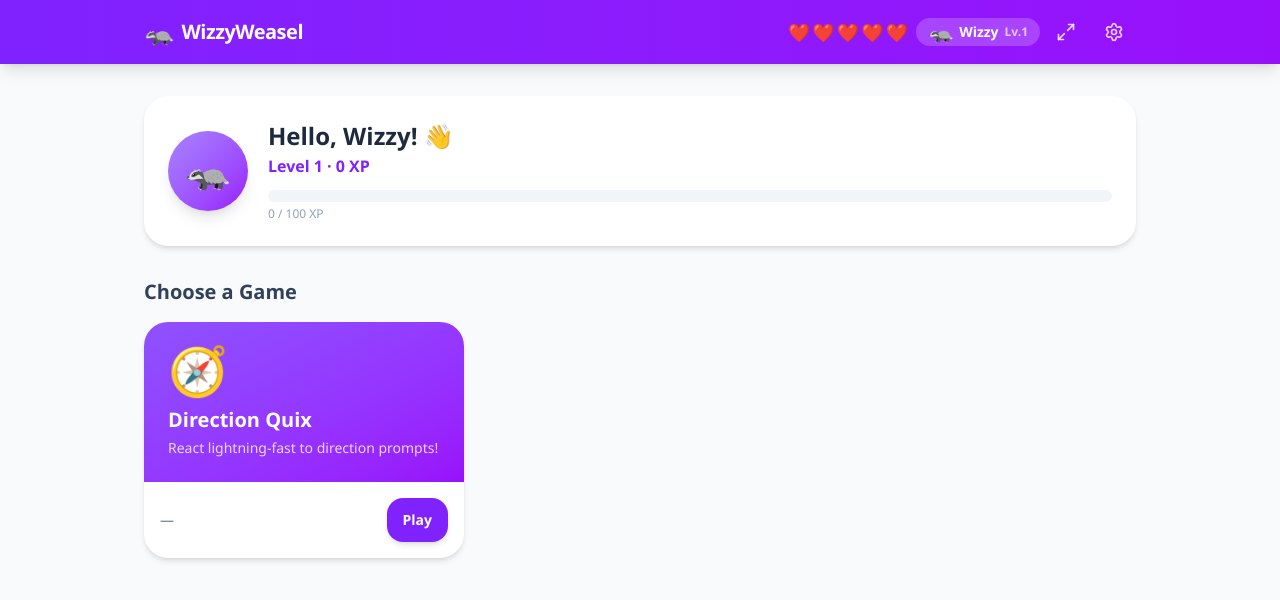
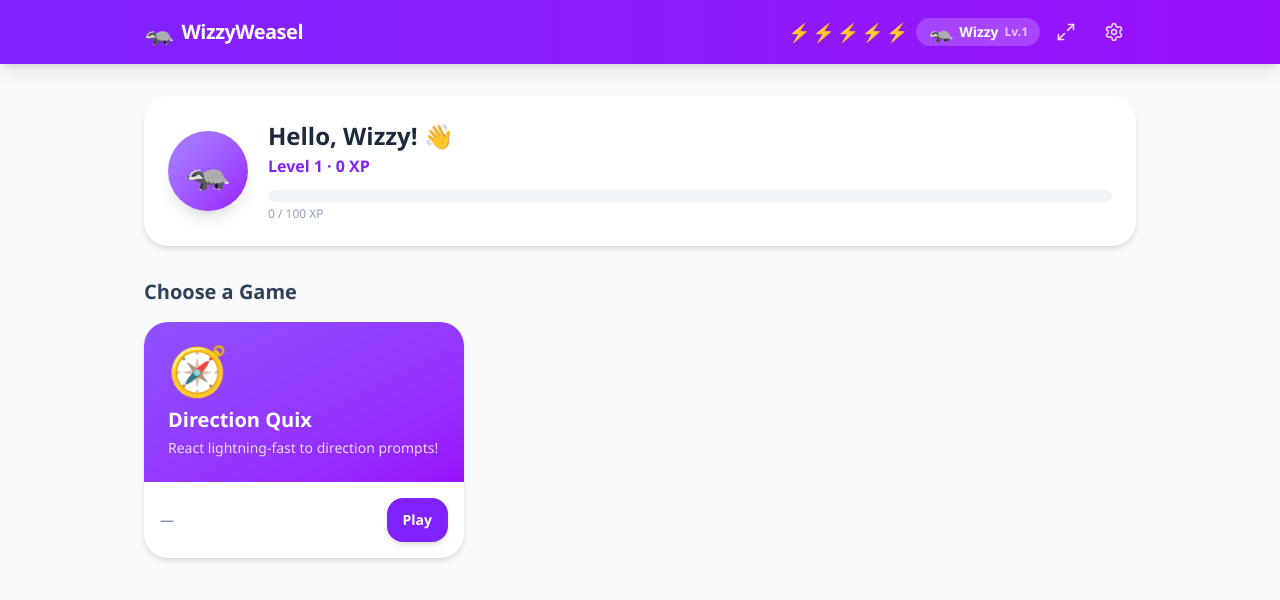
Before and after one commit to datag/wizzy-weasel, a Vue app: page / in a window 1280 px wide. Shown: the top 600 px of the page. Built offline with nearby package versions, Linux system fonts and the light colour scheme.

Commit message:
feat: Replace stamina lives with boost/power level

```diff
--- a/src/components/games/DirectionQuix.vue
+++ b/src/components/games/DirectionQuix.vue
@@ -1,39 +1,19 @@
 <script setup lang="ts">
 import { ref, computed, onMounted, onUnmounted } from 'vue'
 import { useI18n } from 'vue-i18n'
-import { useUserStore, XP_PER_CORRECT, STAMINA_PENALTY } from '@/stores/user'
+import { useUserStore, XP_PER_CORRECT } from '@/stores/user'
 import { useGameStore } from '@/stores/game'
-import { storeToRefs } from 'pinia'
 import type { Direction, PromptMode, QuixRound } from '@/types/index'
 import AppButton from '@/components/ui/AppButton.vue'
-import { MAX_STAMINA } from '@/stores/user'
 
 const emit = defineEmits<{ (e: 'exit'): void }>()
 
 const { t } = useI18n()
 const userStore = useUserStore()
 const gameStore = useGameStore()
-const { stamina } = storeToRefs(userStore)
-
-// ─── Game state ───────────────────────────────────────────────
-type Phase = 'ready' | 'playing' | 'feedback' | 'gameover'
-const phase = ref<Phase>('ready')
-const currentRound = ref<QuixRound | null>(null)
-const feedbackMsg = ref('')
-const feedbackPositive = ref(true)
-const sessionScore = ref(0)
-const round = ref(0)
-let timer: ReturnType<typeof setTimeout> | null = null
-let progressTimer: ReturnType<typeof setInterval> | null = null
-const timeLeft = ref(0)
-const timeLimit = ref(0)
-const progressPct = computed(() => timeLimit.value > 0 ? (timeLeft.value / timeLimit.value) * 100 : 0)
-
-// ─── Swipe detection ─────────────────────────────────────────
-let touchStartX = 0
-let touchStartY = 0
 
 // ─── Constants ───────────────────────────────────────────────
+const MAX_LIVES = 5
 const DIRECTIONS: Direction[] = ['left', 'right', 'up', 'down']
 const PROMPT_COLORS = [
   'text-yellow-300', 'text-cyan-300', 'text-pink-300',
@@ -44,6 +24,25 @@ const EMOJI_MAP: Record<Direction, string> = {
 }
 const BASE_TIME = 3000   // ms for round 1
 const MIN_TIME = 600     // minimum time window
+
+// ─── Game state ───────────────────────────────────────────────
+type Phase = 'ready' | 'playing' | 'feedback' | 'gameover'
+const phase = ref<Phase>('ready')
+const currentRound = ref<QuixRound | null>(null)
+const feedbackMsg = ref('')
+const feedbackPositive = ref(true)
+const sessionScore = ref(0)
+const round = ref(0)
+const lives = ref(MAX_LIVES)
+let timer: ReturnType<typeof setTimeout> | null = null
+let progressTimer: ReturnType<typeof setInterval> | null = null
+const timeLeft = ref(0)
+const timeLimit = ref(0)
+const progressPct = computed(() => timeLimit.value > 0 ? (timeLeft.value / timeLimit.value) * 100 : 0)
+
+// ─── Swipe detection ─────────────────────────────────────────
+let touchStartX = 0
+let touchStartY = 0
 
 function getTimeLimit(r: number): number {
   return Math.max(MIN_TIME, BASE_TIME - r * 120)
@@ -70,6 +69,7 @@ function startGame() {
   gameStore.startGame('direction-quix')
   sessionScore.value = 0
   round.value = 0
+  lives.value = MAX_LIVES
   phase.value = 'playing'
   nextRound()
 }
@@ -106,17 +106,17 @@ function handleAnswer(direction: Direction | null) {
     feedbackMsg.value = t('game.correct', { xp: XP_PER_CORRECT })
     feedbackPositive.value = true
   } else {
-    userStore.loseStamina(STAMINA_PENALTY)
+    lives.value = Math.max(0, lives.value - 1)
     feedbackMsg.value = direction === null
-      ? t('game.timeout', { stamina: STAMINA_PENALTY })
-      : t('game.wrong', { stamina: STAMINA_PENALTY })
+      ? t('game.timeout')
+      : t('game.wrong')
     feedbackPositive.value = false
   }
 
   phase.value = 'feedback'
 
-  // Check game over (no stamina left)
-  if (stamina.value <= 0) {
+  // Check game over (no lives left)
+  if (lives.value <= 0) {
     setTimeout(() => {
       gameStore.endGame()
       phase.value = 'gameover'
@@ -204,10 +204,10 @@ function promptText(round: QuixRound): string {
         <div class="absolute top-0 left-0 right-0 z-10 px-5 pt-4 flex items-center justify-between">
           <div class="flex gap-0.5">
             <span
-              v-for="i in MAX_STAMINA"
+              v-for="i in MAX_LIVES"
               :key="i"
               class="text-xl transition-all"
-              :class="i <= stamina ? 'opacity-100' : 'opacity-20 grayscale'"
+              :class="i <= lives ? 'opacity-100' : 'opacity-20 grayscale'"
             >❤️</span>
           </div>
           <span class="text-white font-bold text-sm bg-white/10 rounded-full px-3 py-1">
--- a/src/components/layout/ProfileIndicator.vue
+++ b/src/components/layout/ProfileIndicator.vue
@@ -1,23 +1,23 @@
 <script setup lang="ts">
-import { useUserStore, MAX_STAMINA } from '@/stores/user'
+import { useUserStore, MAX_BOOST } from '@/stores/user'
 import { storeToRefs } from 'pinia'
 import { useI18n } from 'vue-i18n'
 
 const { t } = useI18n()
 const userStore = useUserStore()
-const { name, avatar, level, stamina } = storeToRefs(userStore)
+const { name, avatar, level, boost } = storeToRefs(userStore)
 </script>
 
 <template>
   <div class="flex items-center gap-2">
-    <!-- Stamina hearts -->
-    <div class="flex items-center gap-0.5" :aria-label="t('game.stamina')">
+    <!-- Boost indicator -->
+    <div class="flex items-center gap-0.5" :aria-label="t('game.boost')">
       <span
-        v-for="i in MAX_STAMINA"
+        v-for="i in MAX_BOOST"
         :key="i"
         class="text-lg leading-none transition-all"
-        :class="i <= stamina ? 'opacity-100' : 'opacity-25 grayscale'"
-      >❤️</span>
+        :class="i <= boost ? 'opacity-100' : 'opacity-25 grayscale'"
+      >⚡</span>
     </div>
     <!-- Profile chip -->
     <div class="flex items-center gap-1.5 bg-white/20 rounded-full px-3 py-1 text-white text-sm font-semibold">
--- a/src/locales/de.json
+++ b/src/locales/de.json
@@ -34,15 +34,15 @@
     "round": "Runde {round}",
     "score": "Punkte: {score}",
     "correct": "Richtig! +{xp} XP",
-    "wrong": "Falsch! −{stamina} Herz",
-    "timeout": "Zeit abgelaufen! −{stamina} Herz",
+    "wrong": "Falsch! −1 Leben",
+    "timeout": "Zeit abgelaufen! −1 Leben",
     "gameOver": "Spiel vorbei!",
     "finalScore": "Endpunktzahl: {score}",
     "playAgain": "Nochmal spielen",
     "backToMenu": "Zurück zum Menü",
     "ready": "Bereit?",
     "go": "Los!",
-    "stamina": "Leben"
+    "boost": "Boost"
   },
   "directionQuix": {
     "title": "Direction Quix",
--- a/src/locales/en.json
+++ b/src/locales/en.json
@@ -34,15 +34,15 @@
     "round": "Round {round}",
     "score": "Score: {score}",
     "correct": "Correct! +{xp} XP",
-    "wrong": "Wrong! −{stamina} heart",
-    "timeout": "Time's up! −{stamina} heart",
+    "wrong": "Wrong! −1 life",
+    "timeout": "Time's up! −1 life",
     "gameOver": "Game Over!",
     "finalScore": "Final score: {score}",
     "playAgain": "Play again",
     "backToMenu": "Back to menu",
     "ready": "Ready?",
     "go": "Go!",
-    "stamina": "Lives"
+    "boost": "Boost"
   },
   "directionQuix": {
     "title": "Direction Quix",
--- a/src/stores/user.ts
+++ b/src/stores/user.ts
@@ -1,17 +1,16 @@
 import { defineStore } from 'pinia'
 import { ref, computed } from 'vue'
 
-export const MAX_STAMINA = 5
+export const MAX_BOOST = 5
 export const XP_PER_LEVEL = 100
 export const XP_PER_CORRECT = 10
-export const STAMINA_PENALTY = 1
 
 export const useUserStore = defineStore('user', () => {
   const name = ref('Wizzy')
   const avatar = ref('🦡')
   const level = ref(1)
   const xp = ref(0)
-  const stamina = ref(MAX_STAMINA)
+  const boost = ref(MAX_BOOST)
 
   const xpProgress = computed(() => (xp.value % XP_PER_LEVEL) / XP_PER_LEVEL)
 
@@ -20,17 +19,17 @@ export const useUserStore = defineStore('user', () => {
     const newLevel = Math.floor(xp.value / XP_PER_LEVEL) + 1
     if (newLevel > level.value) {
       level.value = newLevel
-      // Restore full stamina on level up
-      stamina.value = MAX_STAMINA
+      // Restore full boost on level up
+      boost.value = MAX_BOOST
     }
   }
 
-  function loseStamina(amount = STAMINA_PENALTY) {
-    stamina.value = Math.max(0, stamina.value - amount)
+  function loseBoost(amount = 1) {
+    boost.value = Math.max(0, boost.value - amount)
   }
 
-  function restoreStamina(amount = MAX_STAMINA) {
-    stamina.value = Math.min(MAX_STAMINA, stamina.value + amount)
+  function restoreBoost(amount = MAX_BOOST) {
+    boost.value = Math.min(MAX_BOOST, boost.value + amount)
   }
 
   function reset() {
@@ -38,10 +37,10 @@ export const useUserStore = defineStore('user', () => {
     avatar.value = '🦡'
     level.value = 1
     xp.value = 0
-    stamina.value = MAX_STAMINA
+    boost.value = MAX_BOOST
   }
 
-  return { name, avatar, level, xp, stamina, xpProgress, addXp, loseStamina, restoreStamina, reset }
+  return { name, avatar, level, xp, boost, xpProgress, addXp, loseBoost, restoreBoost, reset }
 }, {
   persist: true,
 })
--- a/src/types/index.ts
+++ b/src/types/index.ts
@@ -9,7 +9,7 @@ export interface User {
   avatar: string  // emoji character, e.g. '🦡'
   level: number
   xp: number
-  stamina: number  // 0–5
+  boost: number  // 0–5, global boost/power indicator (not used in game logic yet)
 }
 
 // Game configuration
```
